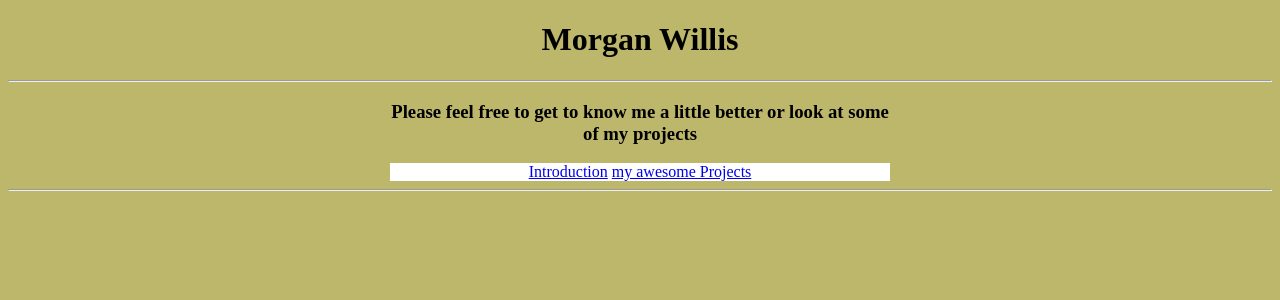
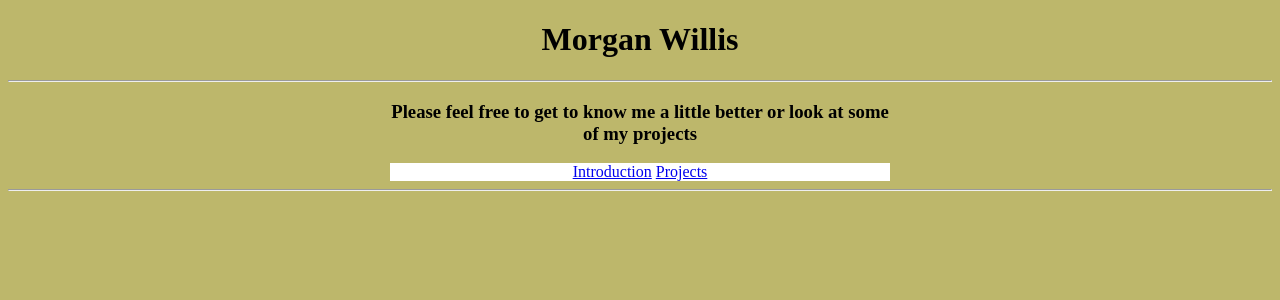
Before and after one commit to mwillis4/cs246, a PHP site: page / in a window 1280 px wide. Shown: the top 300 px of the page. Run offline with PHP 8.4, Linux system fonts and the light colour scheme.

Commit message:
Update index.php

```diff
--- a/index.php
+++ b/index.php
@@ -19,7 +19,7 @@
 	</div>
 	<div id="links">
 		<a href = "intro.html">Introduction</a>
-		<a href = "projects.html">my awesome Projects</a>
+		<a href = "projects.html">Projects</a>
 	</div>
 
 	<hr>
```
